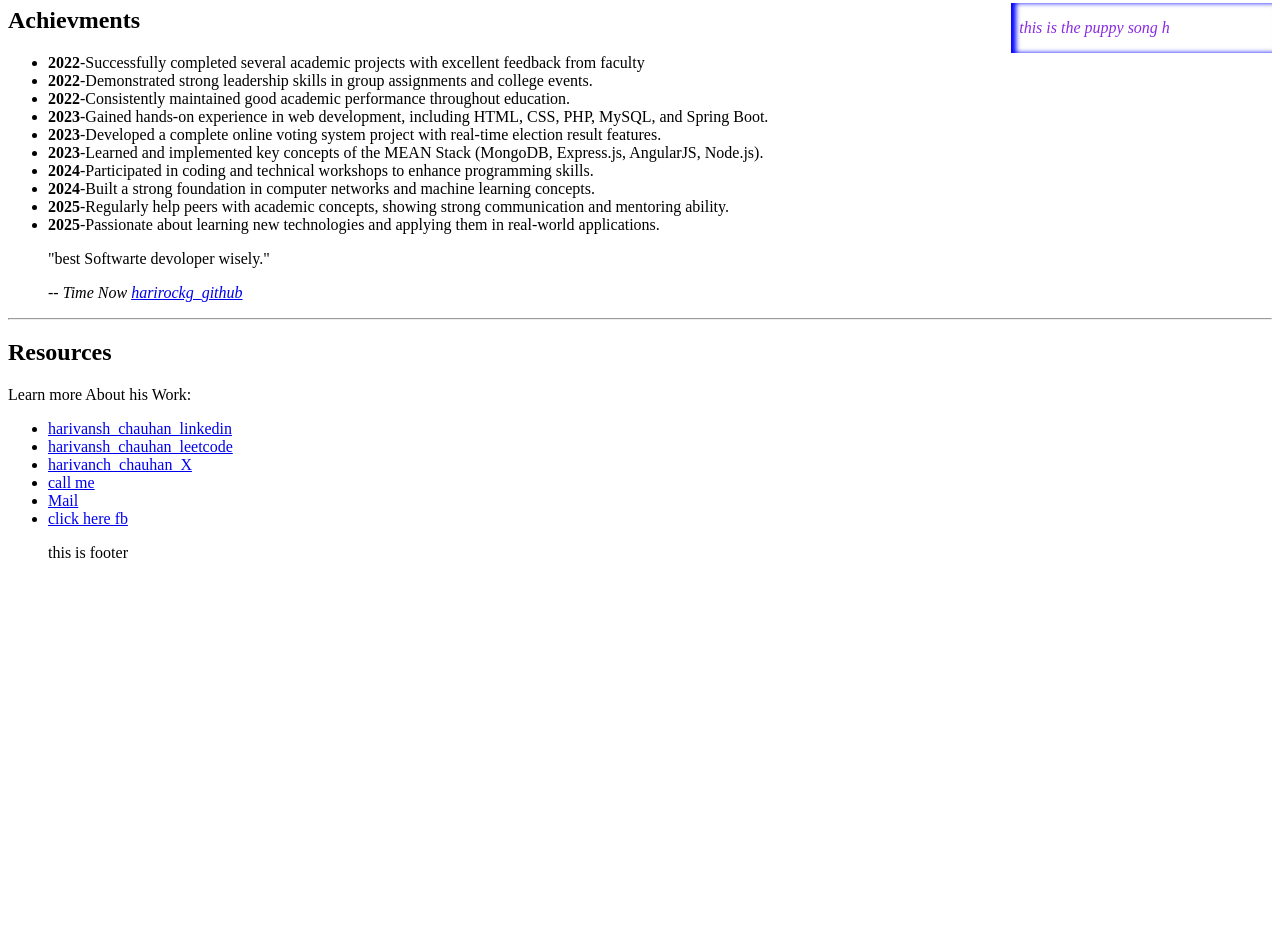
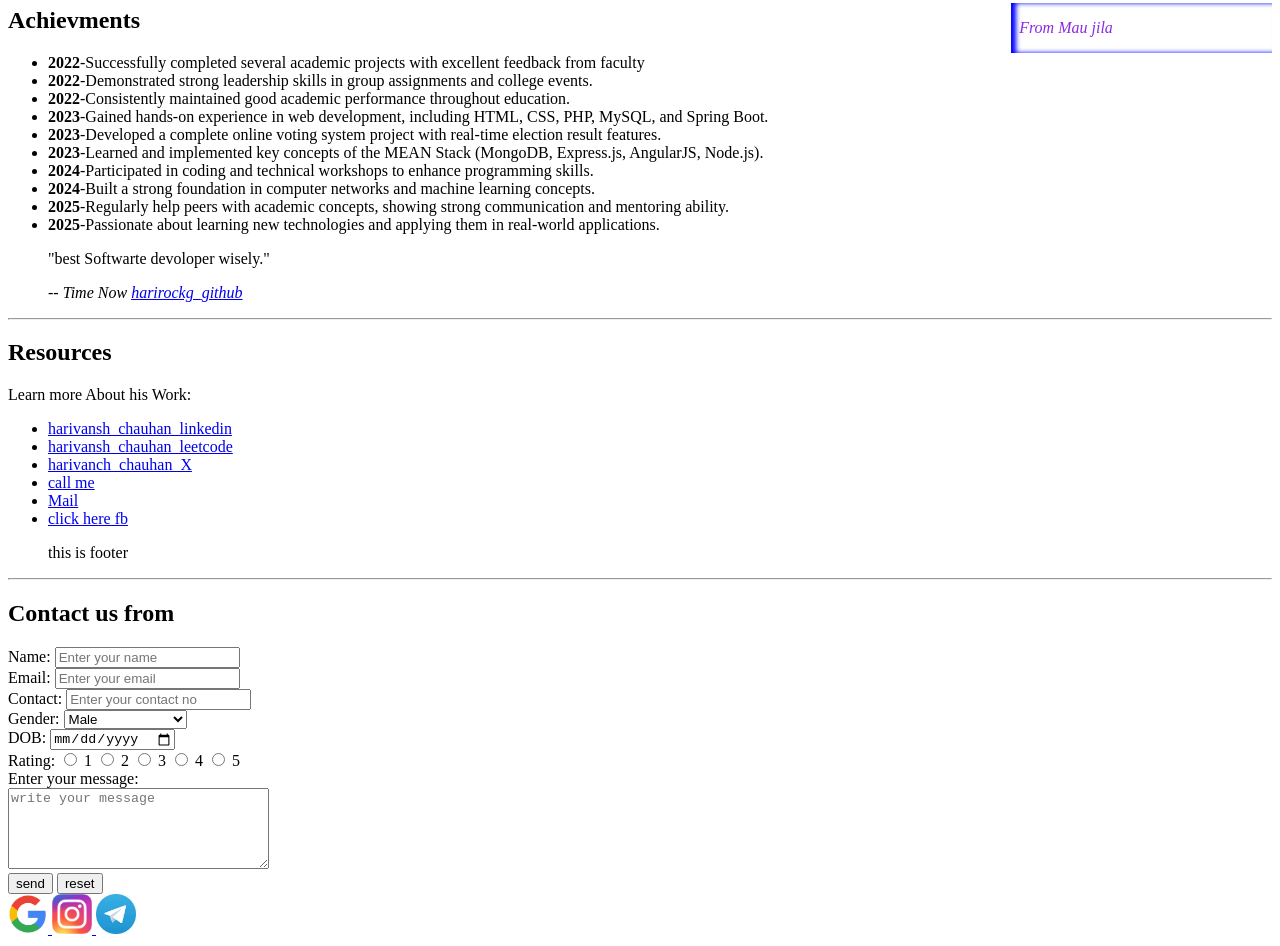
Before and after one commit to harirockg/web_development, a plain HTML site: page learntable/tribute.html in a window 1280 px wide. Shown: the part 458-1404 px from the top of the page. Before the commit the page ends 1036 px from the top, so only its background shows below. Drawn offline with Linux system fonts and the light colour scheme.

Commit message:
new update

```diff
--- a/learntable/tribute.html
+++ b/learntable/tribute.html
@@ -50,7 +50,7 @@
 </section>
 
 <aside>
-    <p>this is the puppy song h</p>
+    <p>From Mau jila </p>
 </aside>
 
 
@@ -106,5 +106,63 @@
     </footer>
 
 </ul>
+<hr>
+    <h2>Contact us from</h2>
+    <form action="">
+        <label for="name">Name:</label>
+        <input type="text" name="name" id="name" placeholder="Enter your name">
+       <br>
+        <label for="email">Email:</label>
+        <input type="text" name="email" id="email" placeholder="Enter your email">
+        <br>
+
+        <label for="contact">Contact:</label>
+        <input type="number" name="contact" id="contact" placeholder="Enter your contact no">
+
+        <br>
+        <label for="gender">Gender:</label>
+        <select name="gender" id="gender">
+            <option value="Male">Male</option>
+            <option value="female">Female</option>
+            <option value="nottosay">Prefer Not to say</option>
+        </select>
+        <br>
+        <label for="dob">DOB:</label>
+        <input type="date" name="date" id="dob">
+        <br>
+        <span> Rating:</span>
+        <input type="radio" name="rating" id="rating1" value="1">
+        <label for="rating1">1</label>
+        <input type="radio" name="rating" id="rating2" value="2">
+        <label for="rating2">2</label>
+        <input type="radio" name="rating" id="rating3" value="3">
+        <label for="rating3">3</label>
+        <input type="radio" name="rating" id="rating4" value="4">
+        <label for="rating4">4</label>
+        <input type="radio" name="rating" id="rating5" value="5">
+        <label for="rating5">5</label>
+        <br>
+        <label for="msg">Enter your message:</label>
+        <br>
+        <textarea name="message" id="msg" cols="30" rows="5" placeholder="write your message"></textarea>
+        <br>
+        <input type="submit" name="submit" id="submit" value="send">
+        <input type="reset" name="reset" id="reset" value="reset">
+        <br>
+        <footer>
+            <a href="https://www.google.com" target="_blank">
+                <img src="google.png" alt="google"
+                width="40" height="40">
+            </a>
+            <a href="https://www.instagram.com" target="_blank">
+                <img src="insta.jpg" alt="google"
+                width="40" height="40">
+            </a>
+            <a href="https://web.telegram.org" target="_blank">
+                <img src="telegram.jpg" alt="telegram"
+                width="40" height="40">
+            </a>
+        </footer>
+    </form>
 </body>
 </html>
```
Also changed, not shown: learntable/google.png (added), learntable/insta.jpg (added), learntable/telegram.jpg (added).
